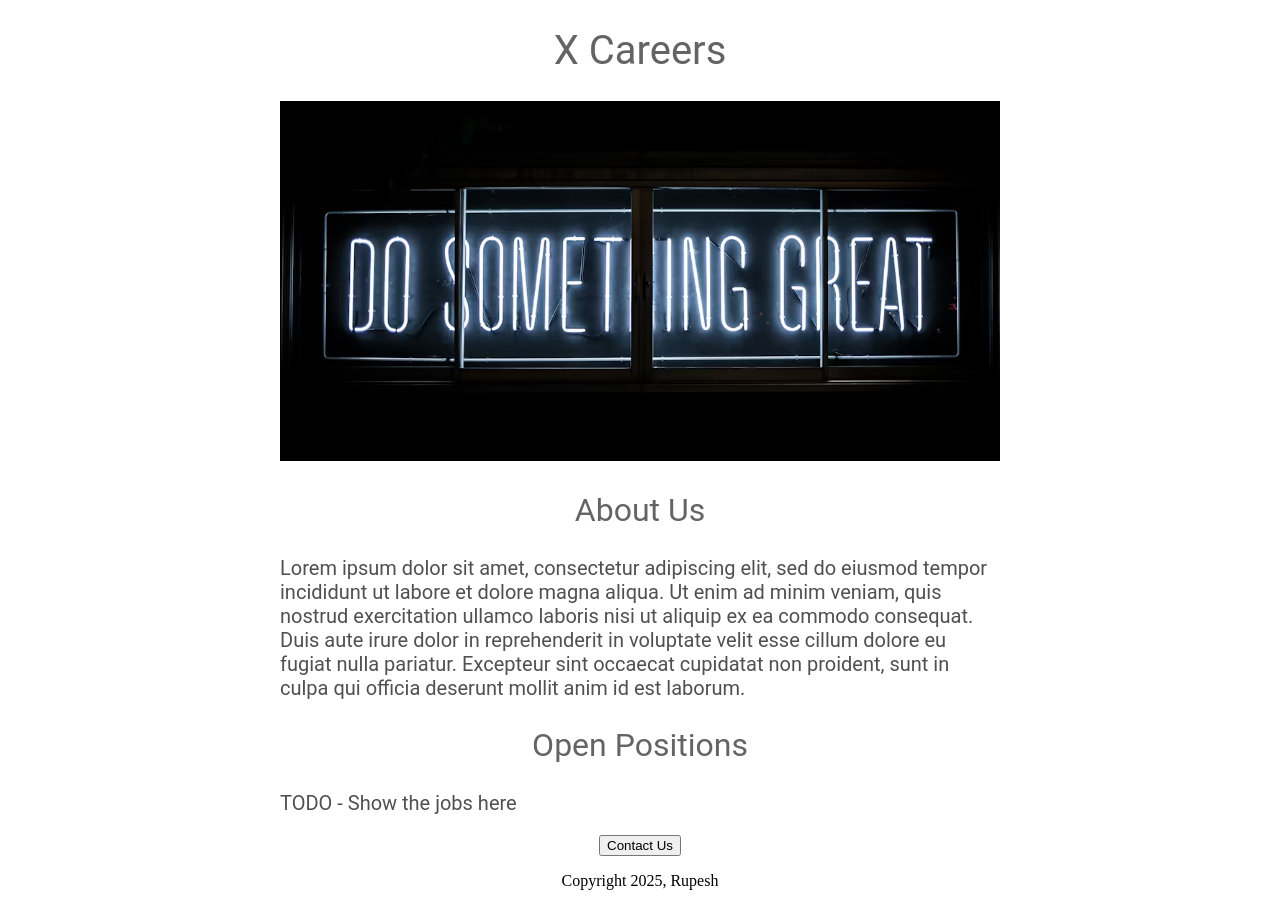
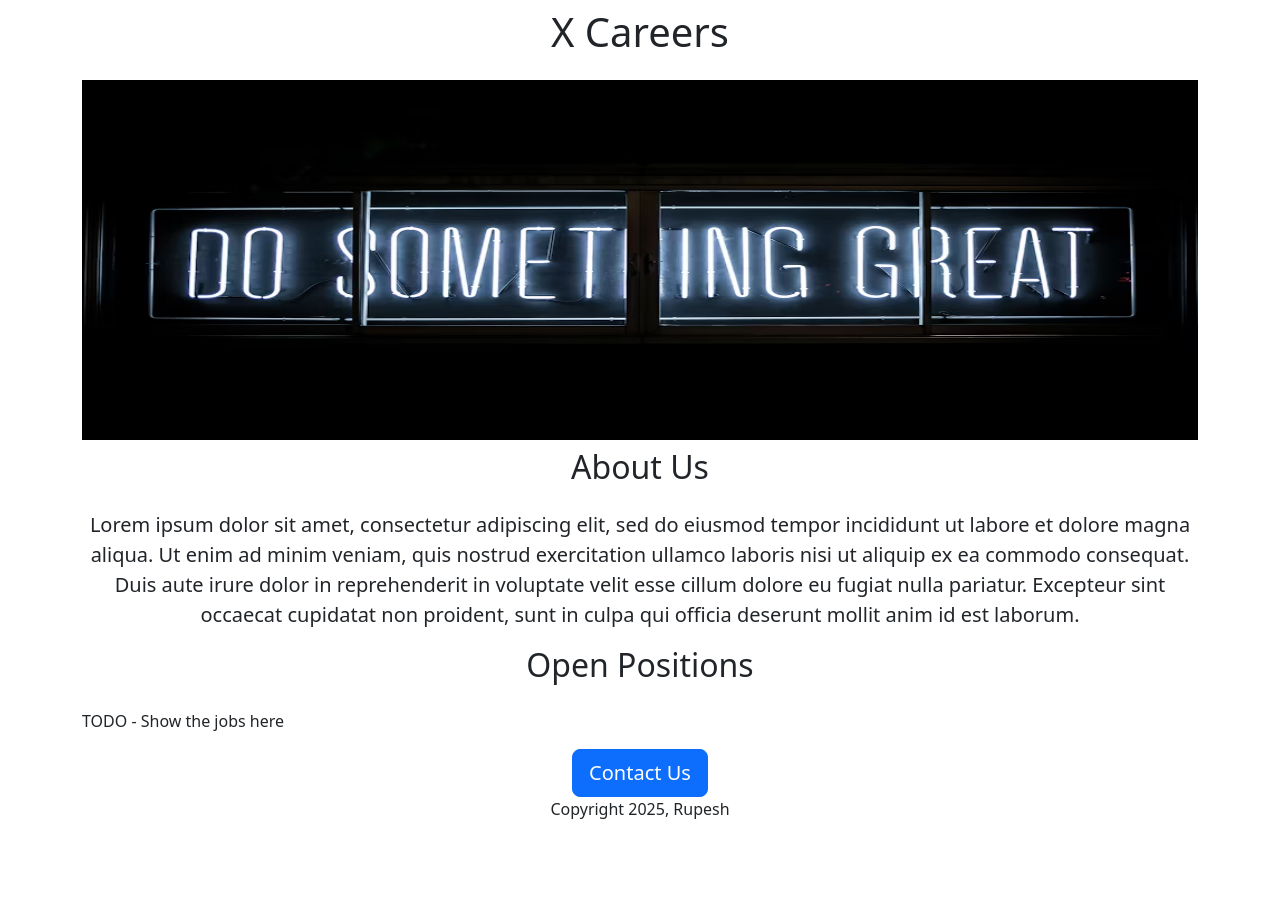
Before and after one commit to Mr-Rupesh/Flask-With-Dynamic-Database, a Flask app: page / in a window 1280 px wide. After the commit the page ends 819 px from the top, so only its background shows below. Run offline with Flask 3, Linux system fonts and the light colour scheme.

Commit message:
Bootstrap implementation

```diff
--- a/templates/home.html
+++ b/templates/home.html
@@ -2,55 +2,30 @@
 <html lang="en">
 <head>
     <meta charset="UTF-8">
+    <meta name="viewport" content="width=device-width, initial-scale=1">
+    <link href="https://cdn.jsdelivr.net/npm/bootstrap@5.3.8/dist/css/bootstrap.min.css" rel="stylesheet" integrity="sha384-sRIl4kxILFvY47J16cr9ZwB07vP4J8+LH7qKQnuqkuIAvNWLzeN8tE5YBujZqJLB" crossorigin="anonymous">
     <title>X Careers</title>
     <style>
-        h1 {
-            font-size: 40px;
-            font-family: roboto;
-            font-weight: normal;
-            color: #646464;
-            text-align: center;
+        #banner {
+            height: 360px !important;
+            width: 100%;
         }
-        #banner {
-            width: 100%;
-            height: 360px;
-            object-fit: cover;
-        }
-        h2 {
-            font-size: 32px;
-            font-family: roboto;
-            font-weight: normal;
-            color: #646464;
-            text-align: center;
-        }
-        .bodytext {
-            font-size: 20px;
-            font-family: roboto;
-            font-weight: normal;
-            color: rgb(80, 80, 80);
-
-        }
-        #container {
-            max-width: 720px;
-            margin: 0 auto;
-        }
-
     </style>
 </head>
 <body>
-    <div id="container">
-        <h1>X Careers</h1>
+    <div class="container">
+        <h1 class=" text-center mt-2 mb-4">X Careers</h1>
 
-        <img id="banner" src="../static/banner.png" height="320" alt="rr">
-        <h2>About Us</h2>
-        <p class = "bodytext">
+        <img class="img-fluid" id="banner" src="../static/banner.png" height="320" alt="rr">
+        <h2 class="text-center mt-2 mb-4">About Us</h2>
+        <p class="lead text-center">
             Lorem ipsum dolor sit amet, consectetur adipiscing elit, sed do eiusmod tempor incididunt ut labore et dolore magna aliqua. Ut enim ad minim veniam, quis nostrud exercitation ullamco laboris nisi ut aliquip ex ea commodo consequat. Duis aute irure dolor in reprehenderit in voluptate velit esse cillum dolore eu fugiat nulla pariatur. Excepteur sint occaecat cupidatat non proident, sunt in culpa qui officia deserunt mollit anim id est laborum.
         </p>
 
-        <h2>Open Positions</h2>
-        <p class="bodytext">TODO - Show the jobs here</p>
-        <div style="text-align: center">
-            <button>Contact Us</button>
+        <h2 class="text-center mt-2 mb-4">Open Positions</h2>
+        <p>TODO - Show the jobs here</p>
+        <div class="text-center">
+            <button class="btn btn-primary btn-lg">Contact Us</button>
             <p>Copyright 2025, Rupesh</p>
         </div>
     </div>
```
